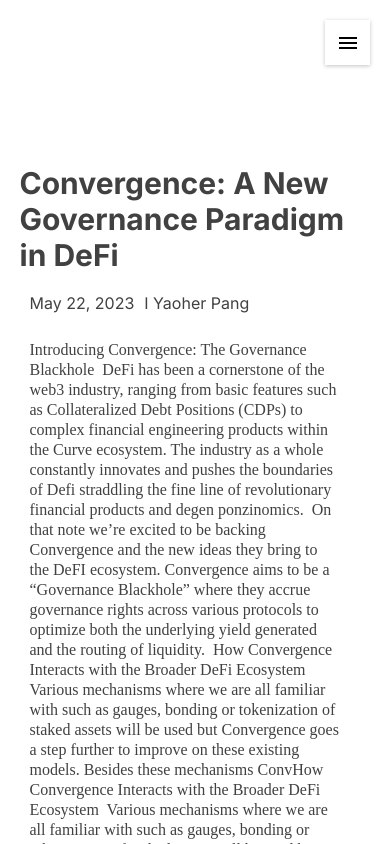
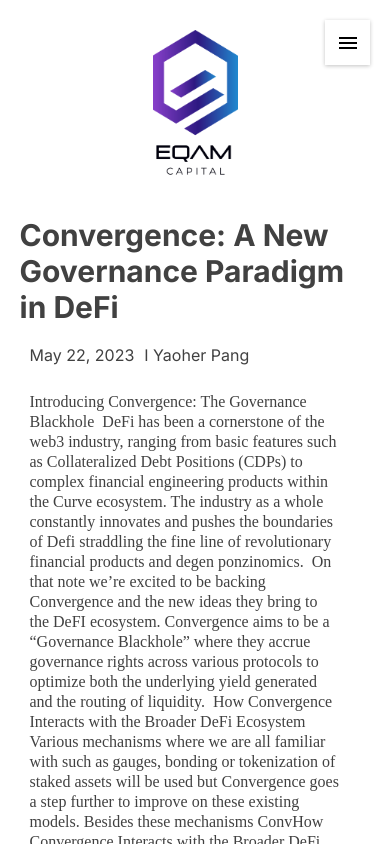
Before and after one commit to devngeni/ng_eqam_development, a Next.js app: page /Resources/1 in a window 390 px wide. Shown: the top 844 px of the page. Built offline with nearby package versions, Linux system fonts and the light colour scheme.

Commit message:
completed

```diff
--- a/pages/Resources/[Blog].js
+++ b/pages/Resources/[Blog].js
@@ -1,15 +1,26 @@
 import Footer from "@/components/Footer/Footer";
 import Navbar from "@/components/Navbar/Navbar";
 import styles from "@/styles/Blog.module.css";
+import Image from "next/image";
 import React from "react";
+import EQlogo from "@/public/EQLogo.png";
 
 const Blog = () => {
-  const { blog_container, blog_header, blog_content, blog_name_date } = styles;
+  const {
+    blog_container,
+    blog_header,
+    blog_content,
+    blog_name_date,
+
+  } = styles;
 
   return (
     <>
       <Navbar />
       <div className="ContainerWrapper">
+        <div className="blog_logo">
+          <Image className="logo" src={EQlogo} alt="EqLogo" />
+        </div>
         <div className={blog_container}>
           <div className={blog_header}>
             Convergence: A New Governance Paradigm in DeFi
--- a/styles/Blog.module.css
+++ b/styles/Blog.module.css
@@ -35,6 +35,7 @@
   line-height: 20px;
   display: block;
 }
+
 @media screen and (max-width: 899px) {
   .blog_container {
     left: 5%;
@@ -42,6 +43,7 @@
   }
   .blog_header {
     width: 85vw;
+    margin-top: 45px;
   }
   .blog_content {
     width: 85vw;
@@ -51,11 +53,13 @@
 @media screen and (max-width: 600px) {
   .blog_header {
     font-size: 40px;
+    margin-top: 35px;
   }
 }
 
 @media screen and (max-width: 400px) {
   .blog_header {
     font-size: 30px;
+    margin-top: 30px;
   }
 }
--- a/styles/Resources.module.css
+++ b/styles/Resources.module.css
@@ -95,6 +95,7 @@
   }
   .resource_header {
     font-size: 52px;
+    margin-top: 75px;
   }
   .inline_block {
     width: 88vw;
@@ -104,6 +105,7 @@
   .resource_header {
     font-size: 47px;
     line-height: 60.6px;
+    margin-top: 55px;
   }
   .heading_3 {
     font-size: 25px;
@@ -111,14 +113,14 @@
   }
   .paragraph_7 {
     font-size: 14px;
-  line-height: 20px;
-
+    line-height: 20px;
   }
 }
 @media screen and (max-width: 300px) {
   .resource_header {
     font-size: 37px;
     line-height: 53.6px;
+    margin-top: 40px;
   }
   .heading_3 {
     font-size: 20px;
--- a/styles/globals.css
+++ b/styles/globals.css
@@ -27,3 +27,26 @@
   width: 100vw;
   height: auto;
 }
+
+
+/* logo */
+@media screen and (min-width: 900px) {
+  .blog_logo {
+    display: none;
+  }
+}
+@media screen and (max-width: 899px) {
+  .blog_logo {
+    display: flex;
+    align-items: center;
+    justify-content: center;
+    margin-top: 30px;
+    width: 100vw;
+    height: 147px;
+  }
+  .logo {
+    left: 10px;
+    width: 85px;
+    height: 147px;
+  }
+}
```
Also changed, not shown: pages/Resources/index.js (+6 -1 lines).
